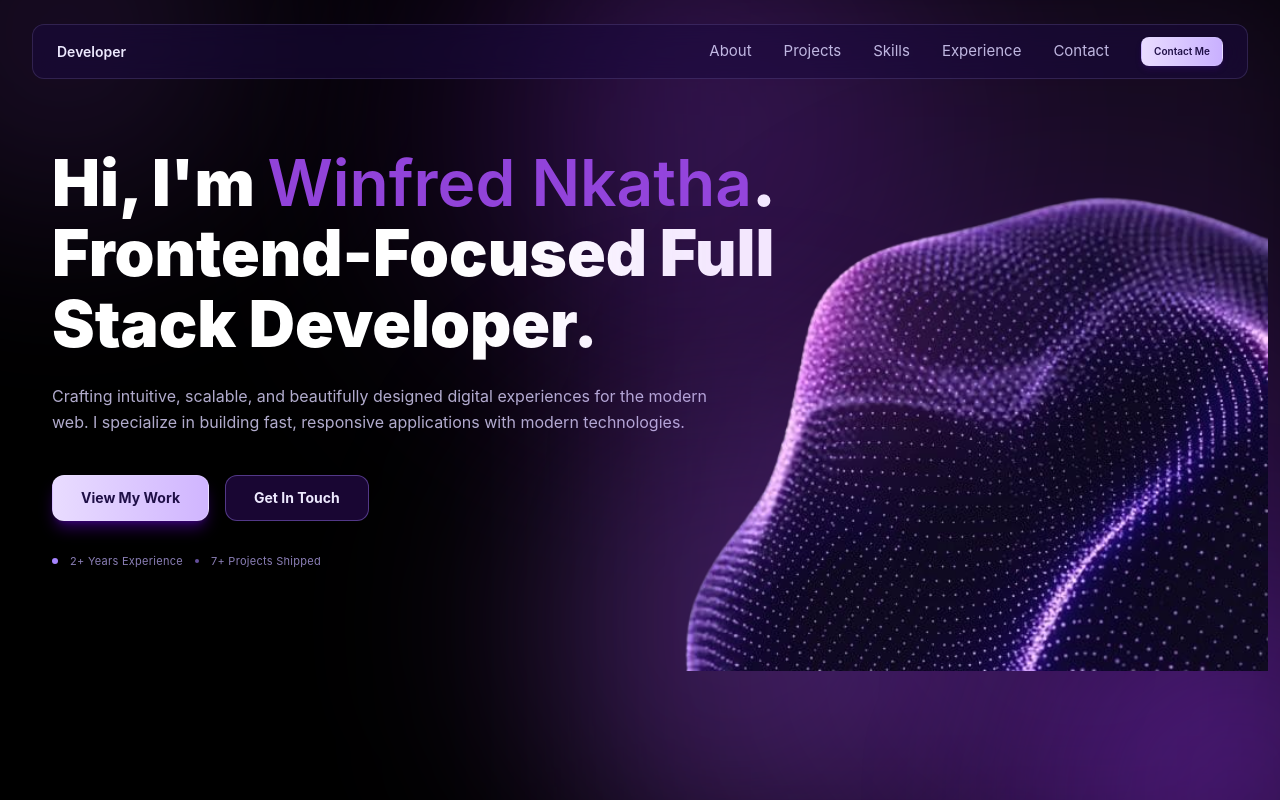
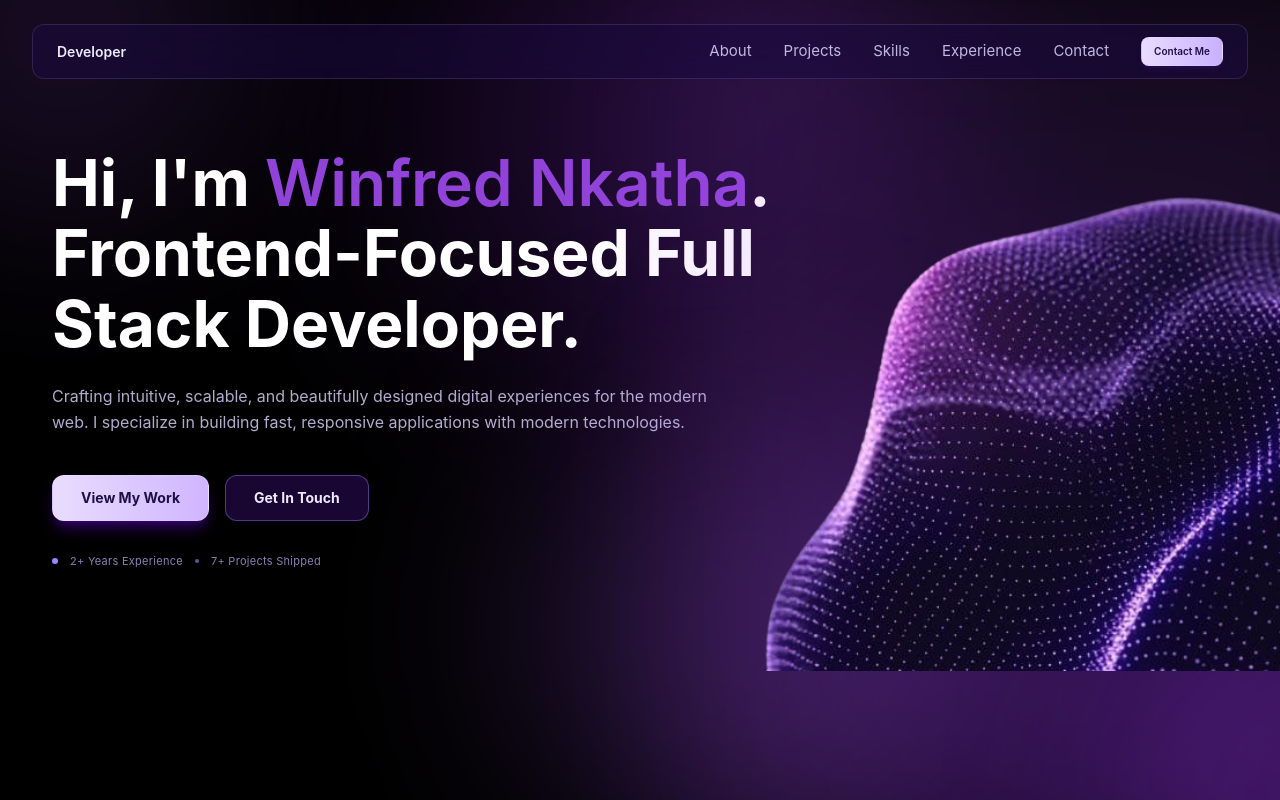
Before and after one commit to Winney360/Winfred-Nkatha-Portfolio, a React (Vite) app in the folder client/: page / in a window 1280 px wide. Shown: the top 800 px of the page. Built offline with nearby package versions, Linux system fonts and the light colour scheme.

Commit message:
refactor(Hero): update heading font weight and adjust positioning for improved visual hierarchy

```diff
--- a/client/src/sections/Hero.jsx
+++ b/client/src/sections/Hero.jsx
@@ -49,7 +49,7 @@ const Hero = () => {
               transition={{ duration: 0.7, ease: "easeOut" }}
               className="z-10 w-full lg:w-3/4"
             >
-              <h1 className="text-balance text-[2.4rem] font-black leading-[1.1] text-white md:text-[3.8rem] lg:text-[4rem]">
+              <h1 className="text-balance text-[2.4rem] font-bold leading-[1.1] text-white md:text-[3.8rem] lg:text-[4rem]">
                 Hi, I&apos;m <span className="text-[#9143d9] font-semibold">Winfred Nkatha</span>.
                 <br />
                 Frontend-Focused Full
@@ -94,7 +94,7 @@ const Hero = () => {
               initial={{ opacity: 0, scale: 0.9 }}
               animate={{ opacity: 1, scale: 1 }}
               transition={{ duration: 0.8, delay: 0.2, ease: "easeOut" }}
-              className="pointer-events-none absolute -bottom-0 right-0 z-0 h-96 w-96 md:-bottom-48 md:h-screen md:w-1/2 lg:-bottom-64 lg:h-screen lg:w-1/2"
+              className="pointer-events-none absolute bottom-0 right-0 z-0 h-96 w-96 md:-bottom-48 md:h-screen md:w-1/2 md:-mr-16 lg:-bottom-64 lg:h-screen lg:w-1/2 lg:-mr-20"
             >
               {/* Image subtle purple glow */}
               <div className="absolute -inset-16 rounded-2xl bg-[#a855f7]/35 blur-[80px] opacity-40" />
```
